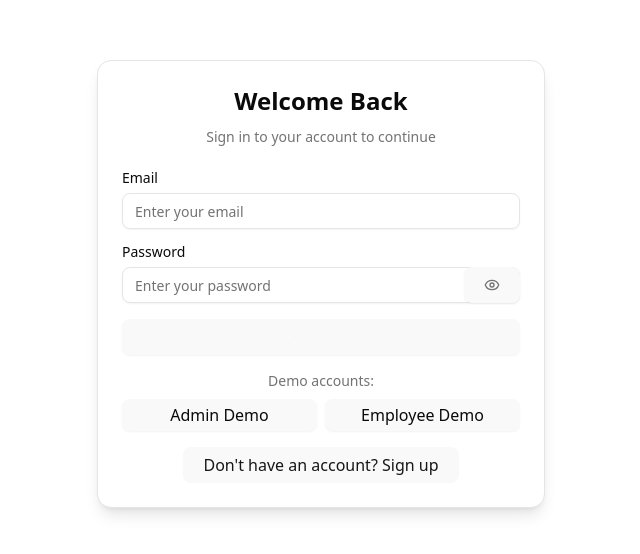
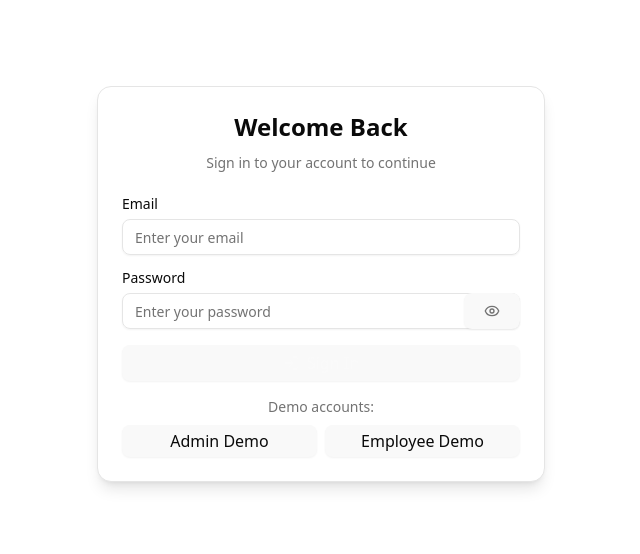
Before and after one commit to SiddheshZ-02/Employee-Management-System-EMS, a React (Vite) app: page /#/auth in a window 1280 px wide. Shown: the part 116-670 px from the top of the page, without its empty margins (319-959 px from the left). Built offline with nearby package versions, Linux system fonts and the light colour scheme.

Commit message:
updated file

```diff
--- a/src/components/auth/LoginForm.tsx
+++ b/src/components/auth/LoginForm.tsx
@@ -11,11 +11,11 @@ import { store } from '@/store';
 import { toast } from '@/hooks/use-toast';
 import { Eye, EyeOff, LogIn } from 'lucide-react';
 
-interface LoginFormProps {
-  onToggleMode: () => void;
-}
+// interface LoginFormProps {
+//   onToggleMode: () => void;
+// }
 
-export const LoginForm = ({ onToggleMode }: LoginFormProps) => {
+export const LoginForm = () => {
   const [email, setEmail] = useState('');
   const [password, setPassword] = useState('');
   const [showPassword, setShowPassword] = useState(false);
@@ -171,7 +171,7 @@ export const LoginForm = ({ onToggleMode }: LoginFormProps) => {
           </div>
         </div>
 
-        <div className="text-center">
+        {/* <div className="text-center">
           <Button
             variant="link"
             onClick={onToggleMode}
@@ -179,7 +179,7 @@ export const LoginForm = ({ onToggleMode }: LoginFormProps) => {
           >
             Don't have an account? Sign up
           </Button>
-        </div>
+        </div> */}
       </CardContent>
     </Card>
   );
--- a/src/pages/Auth.tsx
+++ b/src/pages/Auth.tsx
@@ -39,7 +39,7 @@ export const Auth = () => {
     }}>
       <div className="w-full max-w-md">
         {isLogin ? (
-          <LoginForm onToggleMode={toggleMode} />
+          <LoginForm/>
         ) : (
           <SignupForm onToggleMode={toggleMode} />
         )}
```
